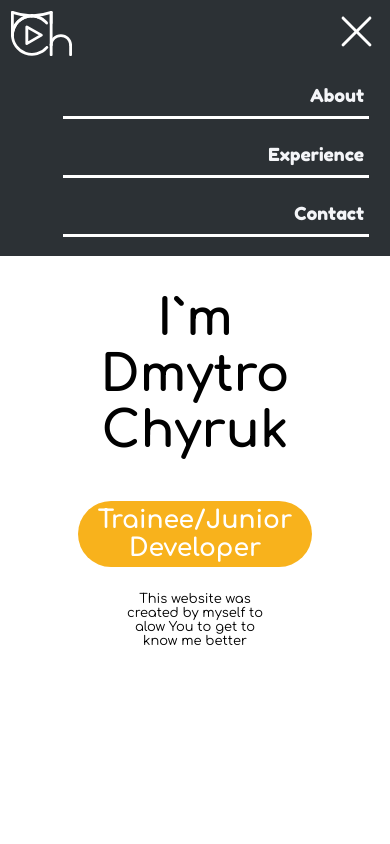
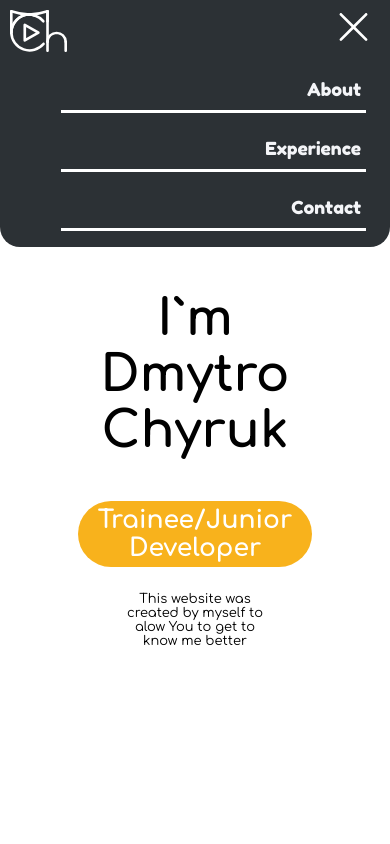
Before and after one commit to DmitriyChiruk/dmitriychiruk.github.io, a plain HTML site: page index.html in a window 390 px wide. Both pictures are taken after a click on the picture 356 px from the left and 31 px from the top of the page. Shown: the top 844 px of the page. Drawn offline with Linux system fonts and the light colour scheme.

Commit message:
Added animation to the navbar. Several style fixes with about_info and footer lists.

```diff
--- a/index.html
+++ b/index.html
@@ -17,7 +17,9 @@
   	</div>
 
   	<div class="controls">
-			<img id="logo" src="img/logoBoldWhite.svg"></img>
+			<div class="logo">
+				<img id="logo" src="img/logoBoldWhite.svg"></img>
+			</div>
 			<div id="toggler">
 				<img src="img/hamburger.svg" id="toggler_img" onclick="mobile_navbar()"></img>
 					<ul class="links">
--- a/live.js
+++ b/live.js
@@ -1,9 +1,12 @@
 var backTop = document.getElementsByClassName('go_top_btn')[0];
+
 window.onscroll = function () {
   if (document.documentElement.scrollTop > 400) {
     backTop.style.visibility = "visible";
+    backTop.style.opacity = "1";
   } else {
     backTop.style.visibility = "hidden";
+    backTop.style.opacity = "0";
   }
 };
 
@@ -29,17 +32,19 @@ function navbar_click(elem){
 var isExpandedNavbar = false;
 
 function mobile_navbar(){
-  let links = document.getElementsByClassName('links')[0];
+  let links = document.querySelector('.links');
   let icon = document.getElementById("toggler_img");
+  let controls = document.querySelector(".controls");
+
+  controls.classList.toggle("open");
+  links.classList.toggle("open");
 
   if(isExpandedNavbar){
       isExpandedNavbar = false;
-      links.style.display = 'none';
       icon.src = "img/hamburger.svg";
   }
   else{
     isExpandedNavbar = true;
-    links.style.display = 'flex';
     icon.src = "img/cross.svg";
   }
 }
@@ -52,7 +57,8 @@ function send_email(){
   if (name_status && email_status && subj_status && msg_status){
     var link = "mailto:dchiruk@gmail.com"
              + "?subject=" + escape(document.getElementById('Subject').value)
-             + "&body=" + escape("Hi, I`m " + document.getElementById('Name').value + ". \nThis is the message from your website.\n\n"
+             + "&body=" + escape("Hi, I`m " + document.getElementById('Name').value
+             + ". \nThis is the message from your website.\n\n"
              + document.getElementById('Message').value + "\n\n");
     window.location.href = link;
     reset_mail_fields();
--- a/style.css
+++ b/style.css
@@ -47,6 +47,8 @@ html, body{
     cursor: pointer;
     box-shadow: 0 3px 9px rgba(0, 0, 0, 0.4);
 	visibility: hidden;
+	opacity: 0;
+	transition: opacity 0.3s, visibility 0.3s;
     z-index: 99;
 }
 
@@ -63,7 +65,6 @@ html, body{
 
 .controls{
 	height: 7%;
-	padding: 3px;
 	display:  flex;
 	justify-content: space-between;
 	position: fixed;
@@ -75,10 +76,14 @@ html, body{
 	z-index: 999;
 }
 
+.controls .logo{
+	height: 7vh;
+}
+
 .controls #logo{
 	height: 80%;
+	padding: 10%;
 	margin-left: 2%;
-	/*border-radius: 50%;*/
 }
 
 .links{
@@ -136,16 +141,36 @@ html, body{
 		display:block;
 		width: 45px;
 		height: 45px;
+		max-height: 5vh;
+		padding: 2%;
 	}
 
 	.controls{
 		height: fit-content;
 		align-items: flex-start;
+		justify-content: center;
+		clip-path: polygon(0 0, 100% 0, 100% 7vh, 0 7vh);
+		transition: clip-path 0.6s 0.25s ease-out, border-radius 0.25s;
 	}
 
-	.controls img{
-		max-height: 45px;
-		margin: 2%;
+	.controls.open{
+		clip-path: polygon(0 0, 100% 0, 100% 100%, 0 100%);
+		-webkit-clip-path: polygon(0 0, 100% 0, 100% 100%, 0 100%);
+		border-radius: 0 0 20px 20px;
+		transition: clip-path 0.6s ease-out, border-radius 0.15s 0.5s ease-out;
+	}
+
+	.controls #logo{
+		padding: 0;
+		margin: 0;
+		height: 45px;
+		max-height: 5vh;
+	}
+
+	.controls .logo{
+		height: 45px;
+		max-height: 5vh;
+		padding: 1.2vh;
 	}
 
 	.links{
@@ -155,19 +180,20 @@ html, body{
 		padding: 0 2% 5% 0;
 		flex-direction: column;
 		align-items: flex-end;
-
-		display: none;
-		/*
-		display: flex;
-		and make border radius for controls on bottom
-		*/
+		visibility: hidden;
+		opacity: 0;
+		transition: opacity 0.75s, visibility 0.75s;
+	}
+	.links.open{
+		visibility: visible;
+		opacity: 1;
+		transition: opacity 0.45s 0.3s,  visibility 0.75s;
 	}
 
 	.links li{
 		padding: 1.5em 0 10px 0;
 		width: 100%;
 		text-align: right;
-
 		border-bottom: 3px solid white;
 	}
 
@@ -268,6 +294,10 @@ start*/
 	padding: 0;
 }
 
+#about .about_info span ul li{
+	padding-top: 0.4em;
+}
+
 #about .about_info button{
 	display: inline-block;
   	text-align: center;
@@ -284,12 +314,12 @@ start*/
   	padding: 0.5em 1em;
   	line-height: 1.5;
   	border-radius: 1em;
-  	transition: color 0.15s ease-in-out, background-color 0.15s ease-in-out, border-color 0.15s ease-in-out, box-shadow 0.15s ease-in-out;
+  	transition: color 0.15s ease-in-out, background-color 0.15s ease-in-out,
+  				border-color 0.15s ease-in-out, box-shadow 0.15s ease-in-out;
     cursor: pointer;
 }
 
 #about .about_info button:hover{
-
   	background-color: rgba(248, 178, 28, 1);
   	border-color: rgba(248, 178, 28, 1);
   	color: white;
@@ -322,9 +352,11 @@ start*/
 	font-size: 20px;
 	padding: 0 10%;
 }
+
 #about .data ul li{
 	padding-top: 0.5em;
 }
+
 @media (max-width: 716px){
 	#about .about_info{
 		display:flex;
@@ -364,9 +396,11 @@ start*/
 		justify-content: center;
 		font-size: 16px;
 	}
+
 	#about .skills h3{
 		font-size: 25px;
 	}
+
 	#about .data h3{
 		font-size: 16px;
 	}
@@ -375,9 +409,7 @@ start*/
 		font-size: 14px;
 		padding: 0 3%
 	}
-
 }
-
 /*About page
 end*/
 
@@ -492,7 +524,6 @@ start*/
 		text-align: center;
 	}
 }
-
 /*Experience page
 end*/
 
@@ -501,7 +532,6 @@ start*/
 #certificates{
 	display: none;
 }
-
 /*Certificates page
 end*/
 
@@ -543,6 +573,7 @@ start*/
 	text-align: left;
 	font-size: 16px;
 }
+
 #contact .soc_media ul li{
 	padding: 0.3em 0;
 	display: flex;
@@ -606,7 +637,8 @@ start*/
   	padding: 0.5em 1em;
   	line-height: 1.5;
 
-  	transition: color 0.15s ease-in-out, background-color 0.15s ease-in-out, border-color 0.15s ease-in-out, box-shadow 0.15s ease-in-out;
+  	transition: color 0.15s ease-in-out, background-color 0.15s ease-in-out,
+  				border-color 0.15s ease-in-out, box-shadow 0.15s ease-in-out;
     cursor: pointer;
 }
 
@@ -654,9 +686,7 @@ start*/
 	#contact .email button{
 		 font-size: 14px;
 	}
-
 }
-
 /*Contact page
 end*/
 
@@ -690,7 +720,9 @@ start*/
 	font-size: 14px;
 	color: #f4f5f8;
 }
-
+.footer a{
+	text-decoration: none;
+}
 .footer a p{
 	width: fit-content;
 	margin: 0;
@@ -717,6 +749,5 @@ start*/
 		height: 30px;
 	}
 }
-
 /*Footer page
 end*/
```
Lines whose indentation alone changed are shown as unchanged.
